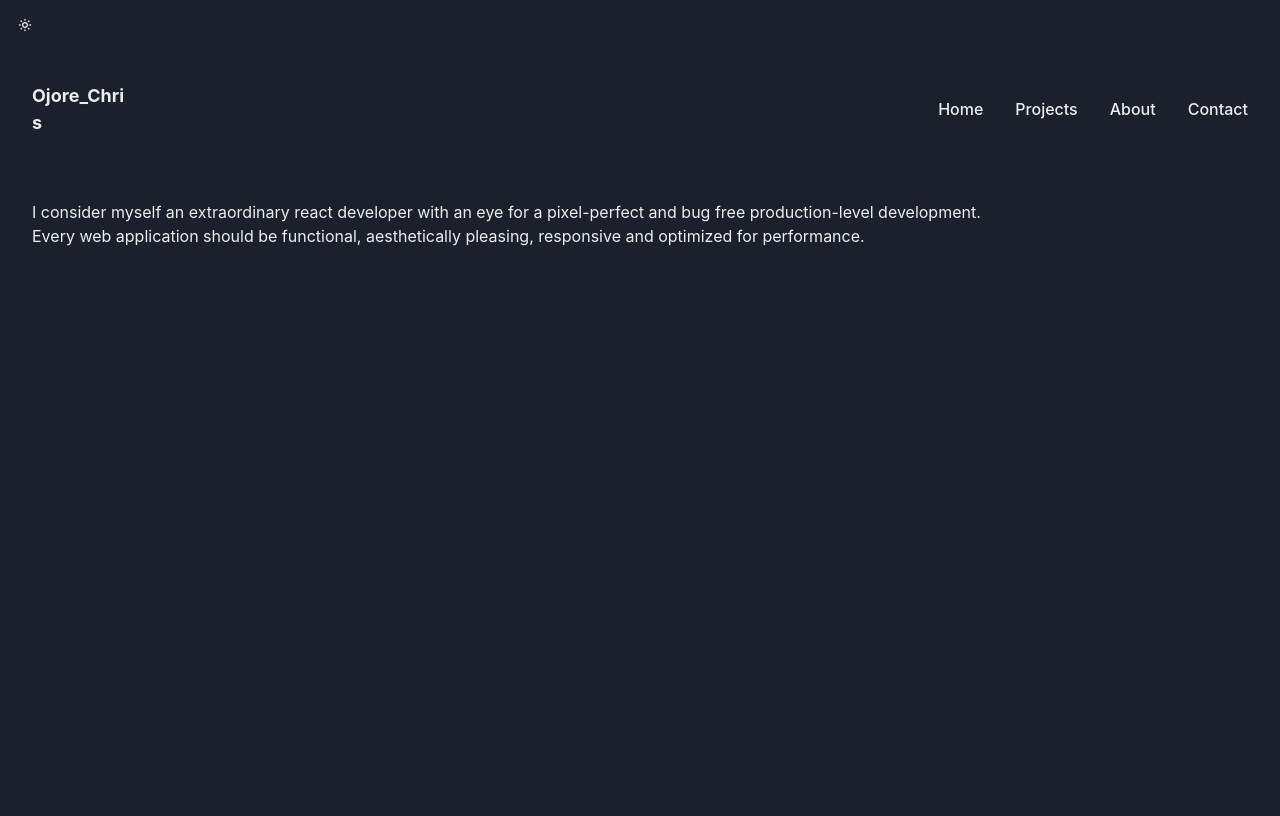
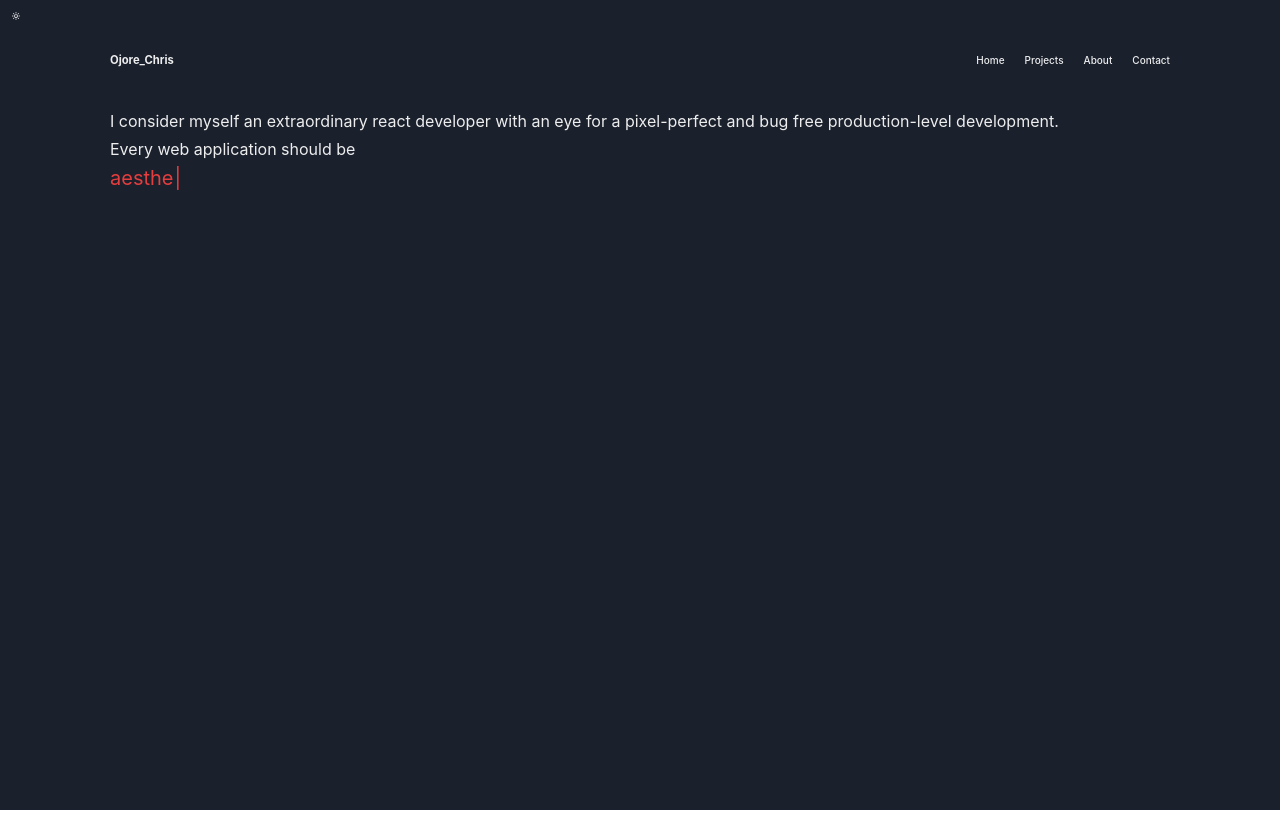
Before and after one commit to creasedigital/crease-portfolio, a React (Vite) app: page / in a window 1280 px wide. Built offline with nearby package versions, Linux system fonts and the light colour scheme.

Commit message:
layout properly positioned

```diff
--- a/package.json
+++ b/package.json
@@ -18,6 +18,8 @@
     "react-dom": "^18.2.0",
     "react-icons": "^4.4.0",
     "react-router-dom": "^6.3.0",
+    "react-tsparticles": "^2.3.1",
+    "typewriter-effect": "^2.19.0",
     "vite-tsconfig-paths": "^3.5.0"
   },
   "devDependencies": {
--- a/src/index.css
+++ b/src/index.css
@@ -1,7 +1,5 @@
 :root {
 	font-family: Inter, Avenir, Helvetica, Arial, sans-serif;
-  font-size: 16px;
-  line-height: 24px;
 	font-weight: 400;
 
 	color-scheme: light dark;
@@ -13,6 +11,11 @@
 	-webkit-font-smoothing: antialiased;
 	-moz-osx-font-smoothing: grayscale;
 	-webkit-text-size-adjust: 100%;
+}
+
+html {
+	font-size: 62.5%;
+	line-height: 1.5rem;
 }
 
 a {
@@ -27,9 +30,7 @@ a:hover {
 body {
 	margin: 0;
 	display: flex;
-  place-items: center;
-  min-width: 320px;
-  min-height: 100vh;
+	flex-direction: column;
 }
 
 h1 {
--- a/src/layouts/NavBarContainer.tsx
+++ b/src/layouts/NavBarContainer.tsx
@@ -15,8 +15,9 @@ const NavBarContainer: React.FC<INavBarContainer> = ({
 			align="center"
 			justify="space-between"
 			wrap="wrap"
-			// w="100%"
-			w="100vw"
+			w="100%"
+			// w="100vw"
+			// maxWidth={"1100px"}
 			mb={8}
 			p={8}
 			// bg="green"
--- a/src/layouts/Navbar/index.tsx
+++ b/src/layouts/Navbar/index.tsx
@@ -10,7 +10,7 @@ const NavBar = (props: any) => {
 	const toggle = () => setIsOpen(!isOpen);
 
 	return (
-		<Box>
+		<Box mx="auto" maxWidth={"1100px"}>
 			<NavBarContainer {...props}>
 				<Logo w="100px" />
 				<MenuToggle toggle={toggle} isOpen={isOpen} />
--- a/src/layouts/Page.tsx
+++ b/src/layouts/Page.tsx
@@ -5,10 +5,10 @@ import Navbar from "./Navbar";
 
 const Page = () => {
 	return (
-		<Box minHeight={"100vh"}>
+		<Box minHeight={"100vh"} mx="auto">
 			<ColorToggler />
 			<Navbar />
-			<Box px={8}>
+			<Box px={8} mx="auto" maxWidth={"1100px"}>
 				<Outlet />
 			</Box>
 		</Box>
--- a/src/views/Home/index.tsx
+++ b/src/views/Home/index.tsx
@@ -1,17 +1,29 @@
 import { Box, Text } from "@chakra-ui/react";
-import Navbar from "layouts/Navbar";
-import ColorToggler from "../../components/ColorToggler";
+import TypeWriter from "typewriter-effect";
 
 const Home = () => {
 	return (
-		<Box>
+		<Box fontSize="1.6rem">
 			<Text>
 				I consider myself an extraordinary react developer with an eye
 				for a pixel-perfect and bug free production-level development.
 			</Text>
 			<Text>
-				Every web application should be functional, aesthetically
-				pleasing, responsive and optimized for performance.
+				Every web application should be
+				<Box color="red.500" fontSize="2rem" as="span">
+					<TypeWriter
+						options={{
+							strings: [
+								"functional,",
+								"aesthetically pleasing,",
+								"responsive,",
+								"and optimized for performance.",
+							],
+							autoStart: true,
+							loop: true,
+						}}
+					/>
+				</Box>
 			</Text>
 		</Box>
 	);
```
Also changed, not shown: 1 other file (tests, documents, lock files or other folders). Lines whose indentation alone changed are shown as unchanged.
